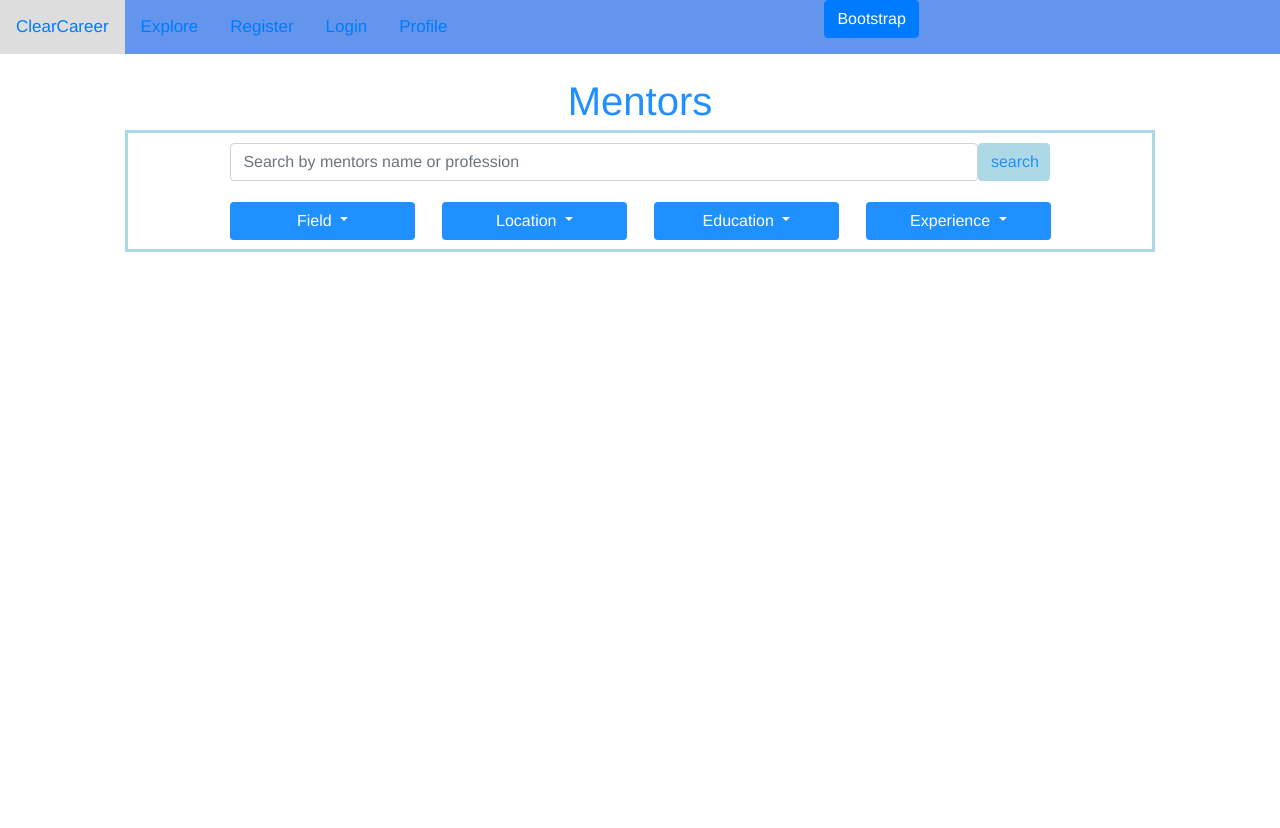
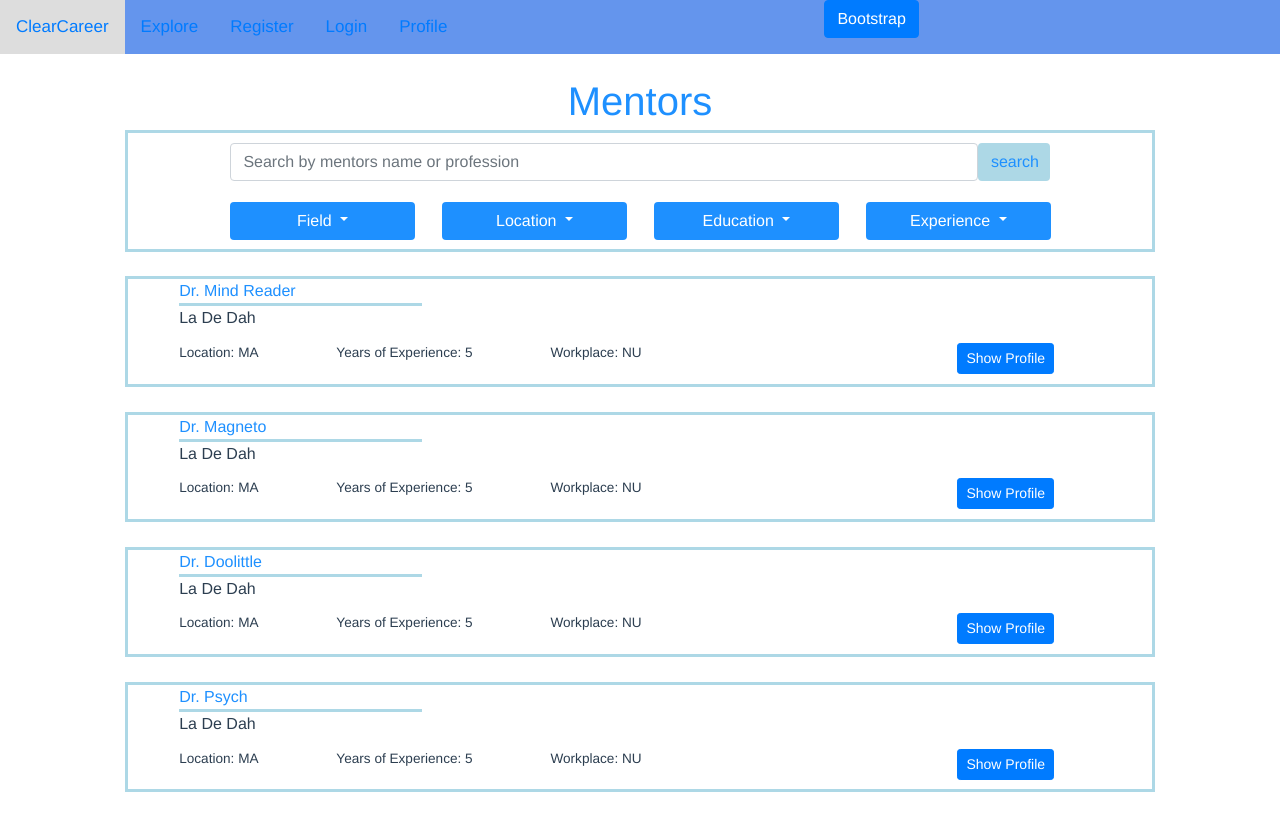
Before and after one commit to jerrylanning/clear-career, a Vue app: page /search-mentors in a window 1280 px wide. Before the commit the page ends 800 px from the top, so only its background shows below. Built offline with nearby package versions, Linux system fonts and the light colour scheme.

Commit message:
Mentor Cards

```diff
--- a/src/components/assets/MentorCard.vue
+++ b/src/components/assets/MentorCard.vue
@@ -1,13 +1,64 @@
 <template>
-
+    <div class="mentor-card outlineBox">
+        <div class="text-container">
+            <div class="name-box">{{name}}</div>
+            <div class="description-box">{{description}}</div>
+            <div class="bottom-box">
+                <div class="credential-box">
+                    <div>Location: {{location}}</div>
+                    <div class="credential">Years of Experience: {{yearsOfExperience}}</div>
+                    <div class="credential">Workplace: {{workplace}}</div>
+                </div>
+                <button class="show-profile-button btn btn-sm btn-primary">Show Profile</button>
+            </div>
+        </div>
+    </div>
 </template>
 
 <script>
     export default {
-        name: "MentorCard"
+        name: "MentorCard",
+        props: {
+            name: String,
+            description: String,
+            location: String,
+            yearsOfExperience: String,
+            workplace: String
+        }
     }
 </script>
 
 <style scoped>
+    .mentor-card {
+        margin-top: 3%;
+    }
+    .text-container {
+        padding-left: 5%;
+        text-align: left;
+    }
+    .name-box {
+        color: dodgerblue;
+        border-bottom: solid lightblue;
+        width: 25%;
+    }
+    .description-box {
+        margin-bottom: 1%;
+    }
+    .bottom-box {
+        width: 100%;
+        display: inline-flex;
+        margin-bottom: 1%;
+        font-size: 85%;
+    }
+    .show-profile-button {
+        height: 20%;
+    }
+    .credential-box {
+        width: 80%;
+        display: inline-flex;
+    }
+    .credential {
+        margin-left: 10%;
+    }
 
 </style>
--- a/src/components/pages/SearchMentors.vue
+++ b/src/components/pages/SearchMentors.vue
@@ -49,12 +49,21 @@
                 </div>
             </div>
         </div>
+        <div class="mentor-card-container">
+            <MentorCard name="Dr. Mind Reader" description="La De Dah" location="MA" yearsOfExperience="5" workplace="NU"/>
+            <MentorCard name="Dr. Magneto" description="La De Dah" location="MA" yearsOfExperience="5" workplace="NU"/>
+            <MentorCard name="Dr. Doolittle" description="La De Dah" location="MA" yearsOfExperience="5" workplace="NU"/>
+            <MentorCard name="Dr. Psych" description="La De Dah" location="MA" yearsOfExperience="5" workplace="NU"/>
+
+        </div>
     </div>
 </template>
 
 <script>
+    import MentorCard from "../assets/MentorCard";
     export default {
-        name: "SearchMentors"
+        name: "SearchMentors",
+        components: {MentorCard}
     }
 </script>
 
@@ -106,4 +115,11 @@
         background-color: cornflowerblue;
     }
 
+    .mentor-card-container {
+        margin-left: 10%;
+        width: 80%;
+        text-align: center;
+        margin-bottom: 3%;
+    }
+
 </style>
```
